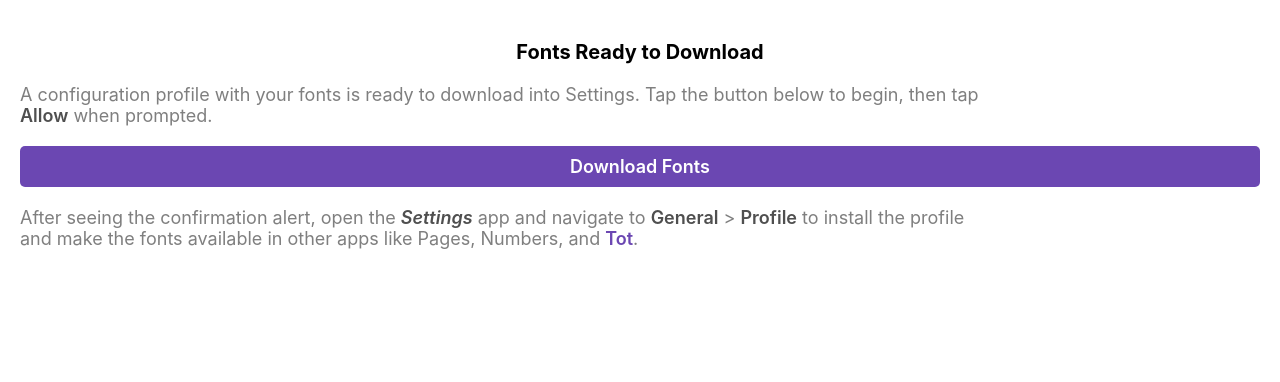
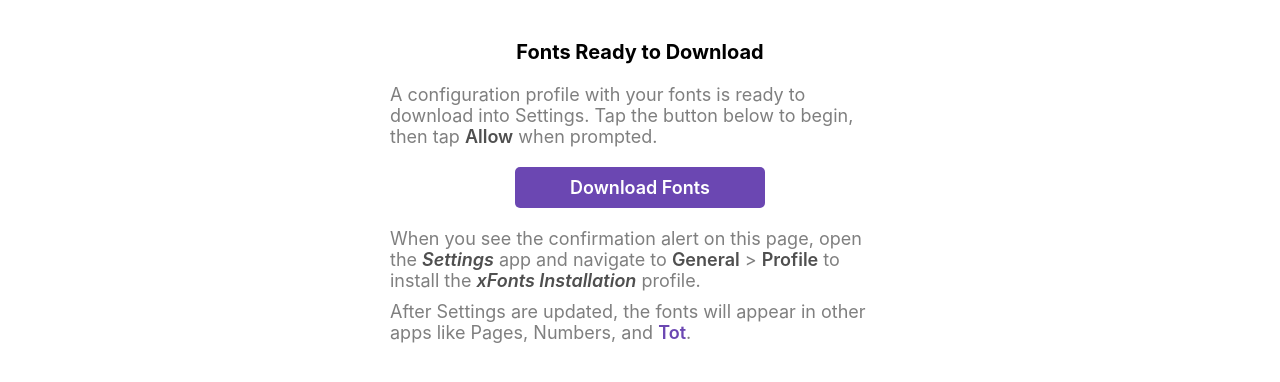
Before and after one commit to manolosavi/xFonts, a plain HTML site: page xFonts/index.html in a window 1280 px wide. Drawn offline with Linux system fonts and the light colour scheme.

Commit message:
Updated text. Constraining margins on download page.

```diff
--- a/xFonts/index.html
+++ b/xFonts/index.html
@@ -25,6 +25,8 @@
 
 	p {
 		font-weight: 400;
+		margin: 10px auto;
+		max-width: 500px;
 	}
 
 	a {
@@ -35,13 +37,13 @@
 	a.button {
 		color: white;
 		background-color: red;
-		display: inline-block;
+		display: block;
 		padding: 10px;
-		margin: 20px 0;
-		width: 100%;
+		margin: 20px auto;
 		border-radius: 5px;
 		text-align: center;
 		font-weight: 600;
+		max-width: 250px;
 	}
 
 
@@ -57,10 +59,6 @@
 	body {
 		padding: 0 20px;
 		background-color: clear;
-	}
-
-	h1, p {
-		max-width: 960px;
 	}
 
 	@media (prefers-color-scheme: light) {
@@ -116,6 +114,7 @@
 
 	<p>A configuration profile with your fonts is ready to download into Settings. Tap the button below to begin, then tap <strong>Allow</strong> when prompted.</p>
 	<a class="button" href="/xFonts.mobileconfig">Download Fonts</a>
-	<p>After seeing the confirmation alert, open the <em>Settings</em> app and navigate to <strong>General</strong> > <strong>Profile</strong> to install the profile and make the fonts available in other apps like Pages, Numbers, and <a href="https://tot.rocks">Tot</a>.</p>
+	<p>When you see the confirmation alert on this page, open the <em>Settings</em> app and navigate to <strong>General</strong> > <strong>Profile</strong> to install the <em>xFonts Installation</em> profile.</p>
+	<p>After Settings are updated, the fonts will appear in other apps like Pages, Numbers, and <a href="https://tot.rocks">Tot</a>.</p>
 </body>
 </html>
```
